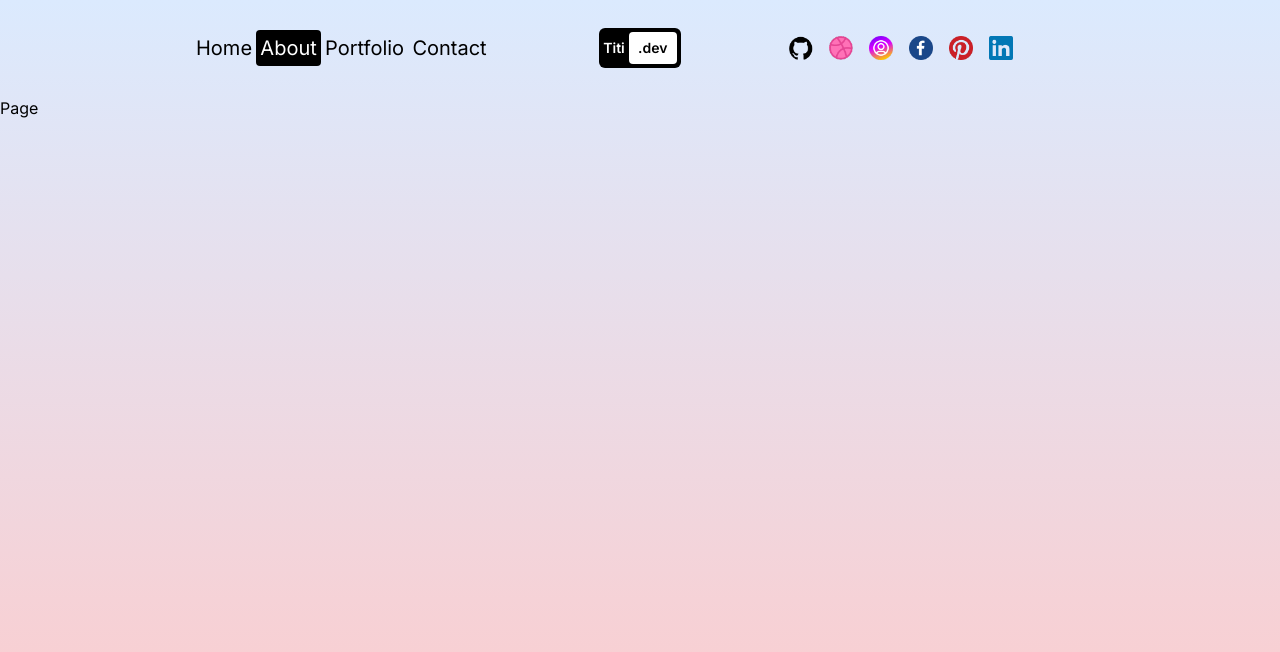
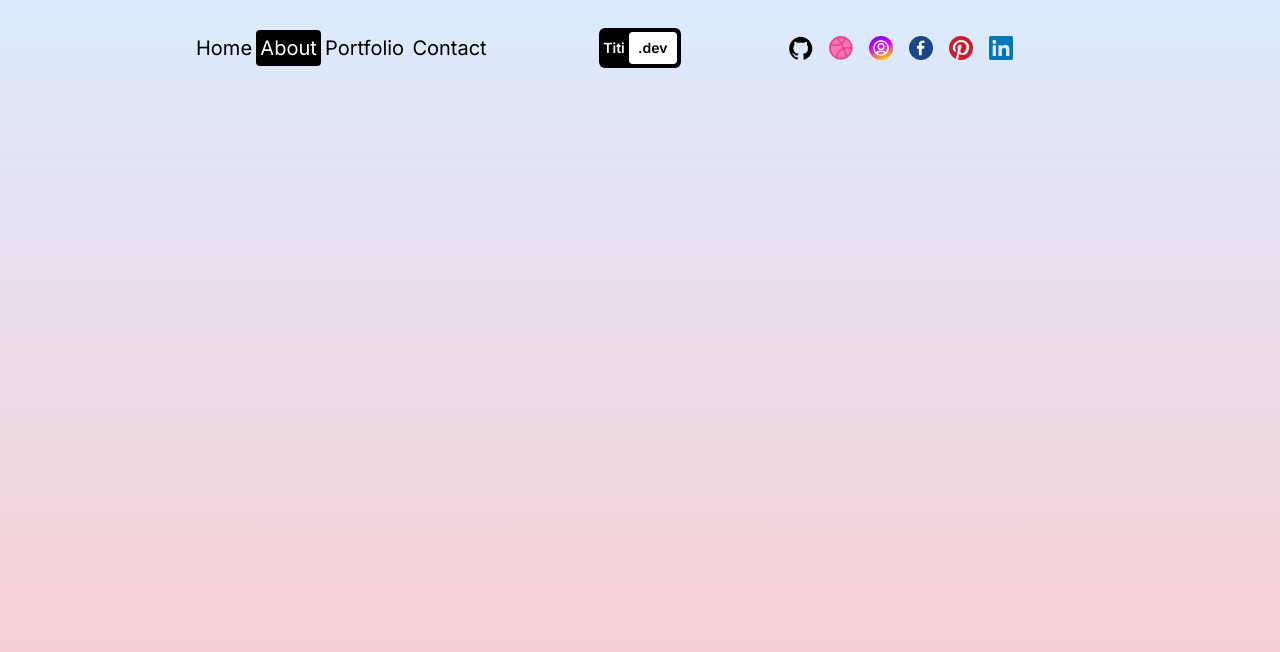
Before and after one commit to titic443/next-cv, a Next.js app: page /about in a window 1280 px wide. Shown: the top 652 px of the page. Built offline with nearby package versions, Linux system fonts and the light colour scheme.

Commit message:
page presence

```diff
--- a/src/app/about/page.js
+++ b/src/app/about/page.js
@@ -1,5 +1,14 @@
+"use client";
+import { motion } from "framer-motion";
 function AboutPage() {
-  return <div>Page</div>;
+  return (
+    <motion.div
+      className="h-full"
+      initial={{ y: "-200vh" }}
+      animate={{ y: "0%" }}
+      transition={{ delay: 1, duration: 1, ease: "easeOut" }}
+    ></motion.div>
+  );
 }
 
 export default AboutPage;
--- a/src/app/contact/page.js
+++ b/src/app/contact/page.js
@@ -1,5 +1,14 @@
+"use client";
+import { motion } from "framer-motion";
 function ContactPage() {
-  return <div>Enter</div>;
+  return (
+    <motion.div
+      className="h-full"
+      initial={{ y: "-200vh" }}
+      animate={{ y: "0%" }}
+      transition={{ delay: 1, duration: 1, ease: "easeOut" }}
+    ></motion.div>
+  );
 }
 
 export default ContactPage;
--- a/src/app/layout.js
+++ b/src/app/layout.js
@@ -1,6 +1,7 @@
 import { Inter } from "next/font/google";
 import Navbar from "../components/navbar";
 import "./globals.css";
+import TransitionProvider from "@/components/transitionProvider";
 
 const inter = Inter({ subsets: ["latin"] });
 
@@ -13,12 +14,7 @@ export default function RootLayout({ children }) {
   return (
     <html lang="en">
       <body className={inter.className}>
-        <div className="w-screen h-screen  bg-gradient-to-b from-blue-100 to-red-200 ">
-          <div className="h-24">
-            <Navbar />
-          </div>
-          <div className="h-[calc(100vh-6rem)]">{children}</div>
-        </div>
+        <TransitionProvider children={children} />
       </body>
     </html>
   );
--- a/src/app/page.js
+++ b/src/app/page.js
@@ -1,7 +1,15 @@
+"use client";
 import Image from "next/image";
+import { motion } from "framer-motion";
 
 export default function Home() {
   return (
+    <motion.div
+      className="h-full"
+      initial={{ y: "-200vh" }}
+      animate={{ y: "0%" }}
+      transition={{ delay: 1, duration: 1, ease: "easeOut" }}
+    >
       <div className="flex flex-col h-full lg:flex-row  sm:px-12 lg:px-20 xl:px-48 text-xl">
         {/* Image Container*/}
         <div className="h-1/2 relative lg:h-full lg:w-1/2">
@@ -15,8 +23,8 @@ export default function Home() {
           </h1>
           {/* Description */}
           <p className="md:text-xl">
-          Debugging: You have debugging enabled (slack.OptionDebug(true)), which
-          should provide more detailed information about the request and
+            Debugging: You have debugging enabled (slack.OptionDebug(true)),
+            which should provide more detailed information about the request and
             response. Check the debug output to see if there are any additional
             clues about why the channel is not found.
           </p>
@@ -31,5 +39,6 @@ export default function Home() {
           </div>
         </div>
       </div>
+    </motion.div>
   );
 }
--- a/src/app/portfolio/page.js
+++ b/src/app/portfolio/page.js
@@ -1,5 +1,14 @@
+"use client";
+import { motion } from "framer-motion";
 function PortfolioPage() {
-  return <div>Enter</div>;
+  return (
+    <motion.div
+      className="h-full"
+      initial={{ y: "-200vh" }}
+      animate={{ y: "0%" }}
+      transition={{ delay: 1, duration: 1, ease: "easeOut" }}
+    ></motion.div>
+  );
 }
 
 export default PortfolioPage;
--- /dev/null
+++ b/src/components/transitionProvider.js
@@ -0,0 +1,39 @@
+"use client";
+import { AnimatePresence } from "framer-motion";
+import Navbar from "./navbar";
+import { motion } from "framer-motion";
+import { usePathname } from "next/navigation";
+
+function TransitionProvider({ children }) {
+  const pathName = usePathname();
+  return (
+    <AnimatePresence mode="wait">
+      <div
+        key={pathName}
+        className="w-screen h-screen  bg-gradient-to-b from-blue-100 to-red-200 "
+      >
+        <motion.div
+          className="h-screen w-screen fixed bg-black rounded-b-[100px] z-40"
+          animate={{ height: "0" }}
+          exit={{ height: "100vh" }}
+          transition={{ duration: 1, ease: "easeOut" }}
+        />
+        <motion.div
+          className="fixed m-auto  text-white cursor-default top-0 bottom-0 left-0 right-0  text-8xl z-50 h-fit w-fit"
+          initial={{ opacity: 1 }}
+          animate={{ opacity: 0 }}
+          exit={{ opacity: 0 }}
+          transition={{ duration: 0.5, ease: "easeIn" }}
+        >
+          {pathName.substring(1)}
+        </motion.div>
+        <div className="h-24">
+          <Navbar />
+        </div>
+        <div className="h-[calc(100vh-6rem)]">{children}</div>
+      </div>
+    </AnimatePresence>
+  );
+}
+
+export default TransitionProvider;
```
Lines whose indentation alone changed are shown as unchanged.
